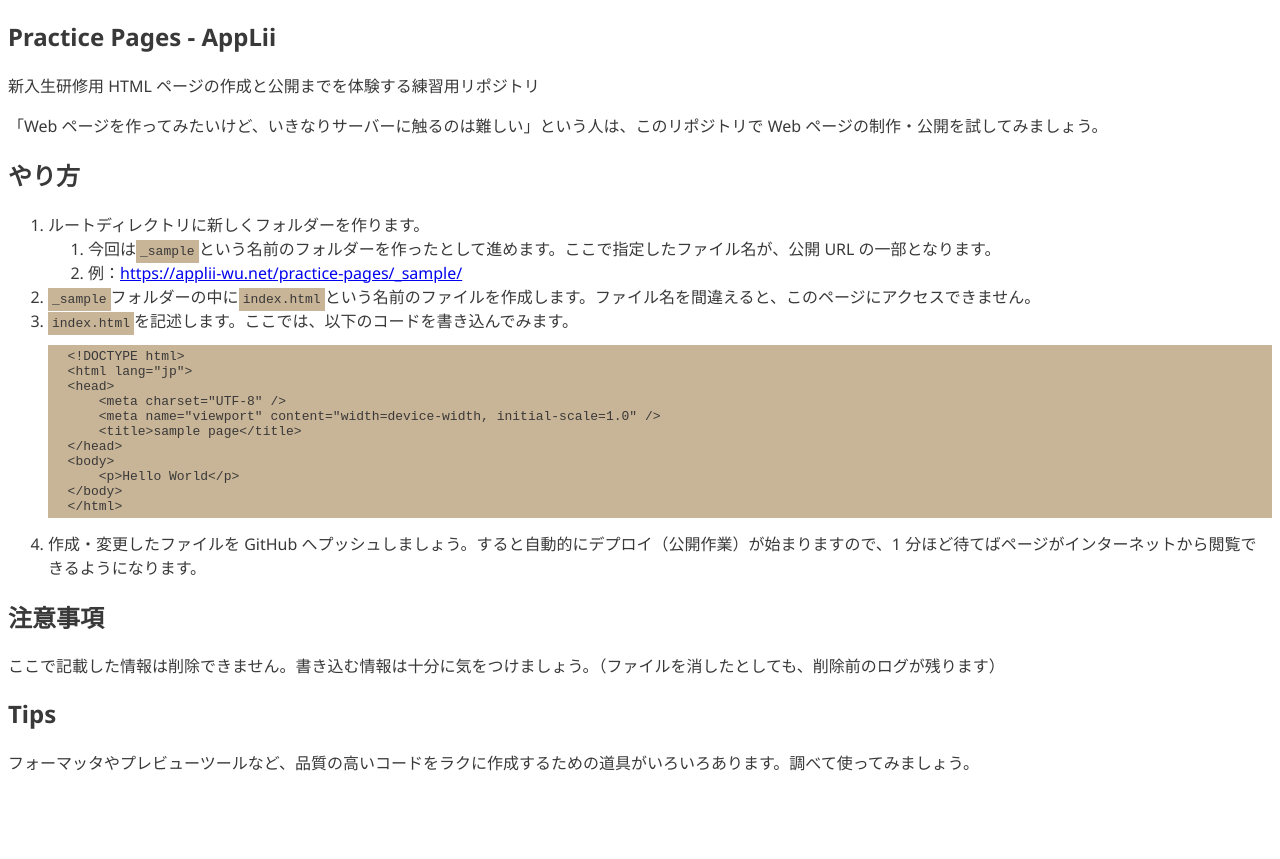
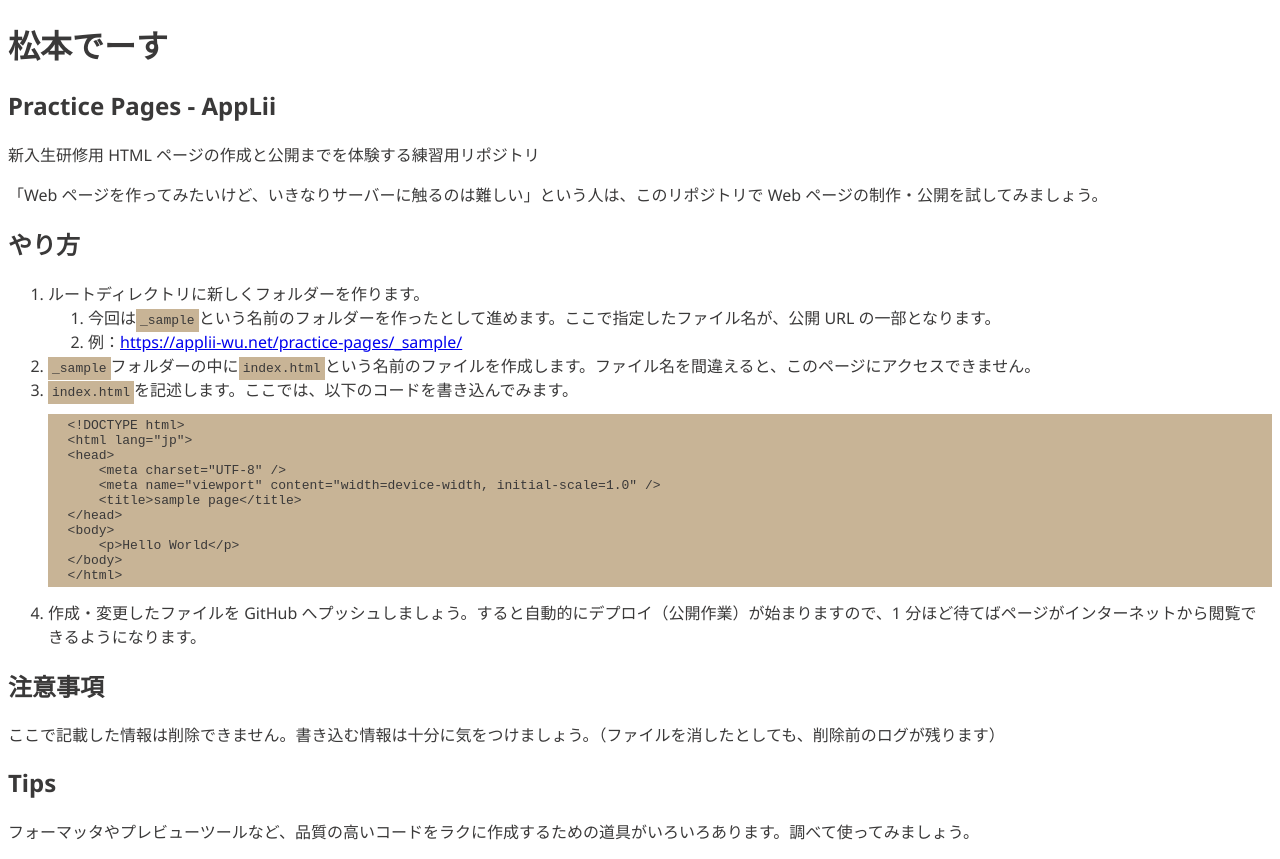
Before and after one commit to ManyErrores/practice-pages, a plain HTML site: page index.html in a window 1280 px wide. Before the commit the page ends 800 px from the top, so only its background shows below. Drawn offline with Linux system fonts and the light colour scheme.

Commit message:
chore: 名前を追加した

```diff
--- a/index.html
+++ b/index.html
@@ -18,6 +18,7 @@
     </style>
   </head>
   <body>
+    <h1>松本でーす</h1>
     <h2>Practice Pages - AppLii</h2>
     <p>新入生研修用 HTML ページの作成と公開までを体験する練習用リポジトリ</p>
     <p>「Web ページを作ってみたいけど、いきなりサーバーに触るのは難しい」という人は、このリポジトリで Web ページの制作・公開を試してみましょう。</p>
```
